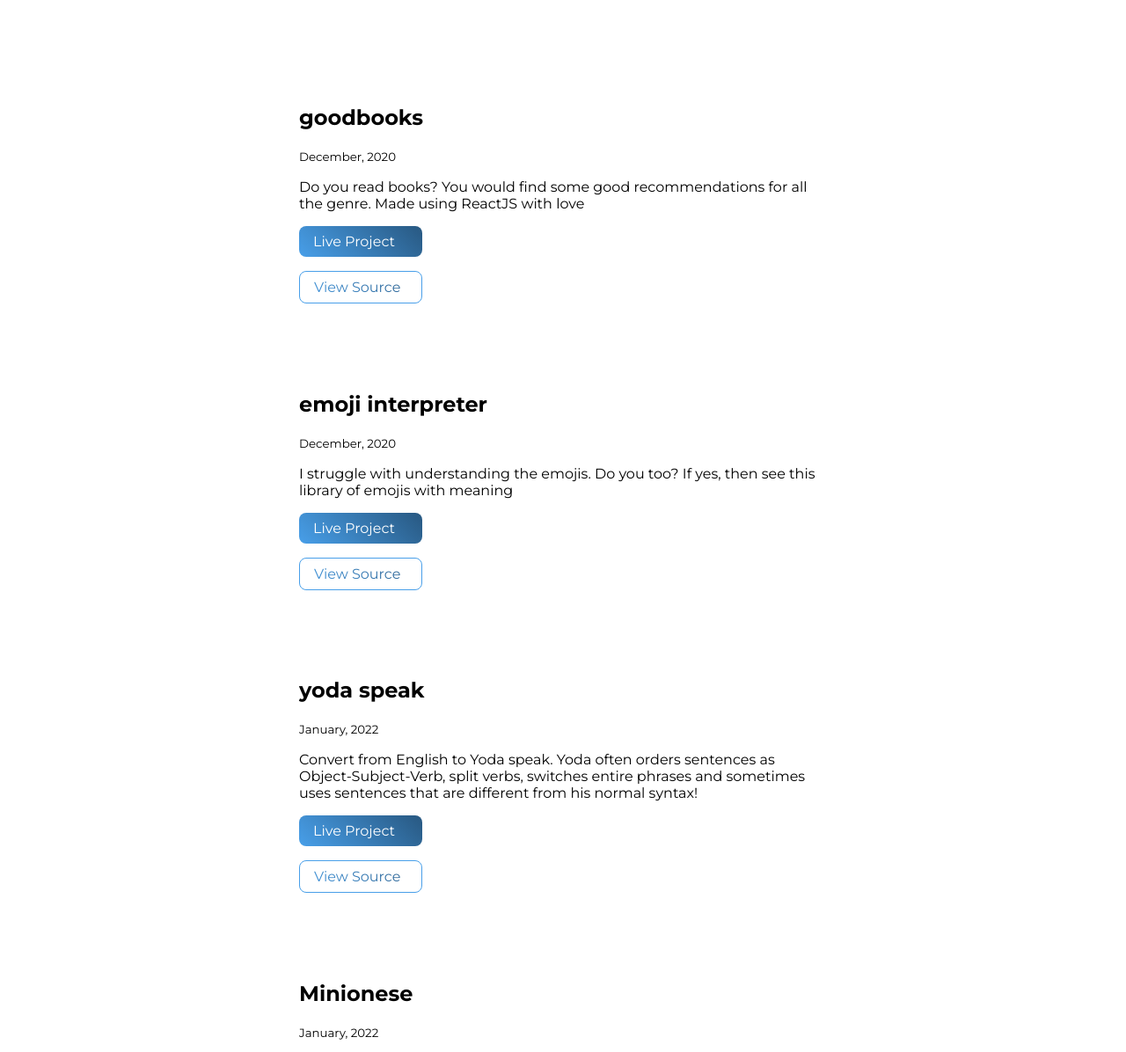
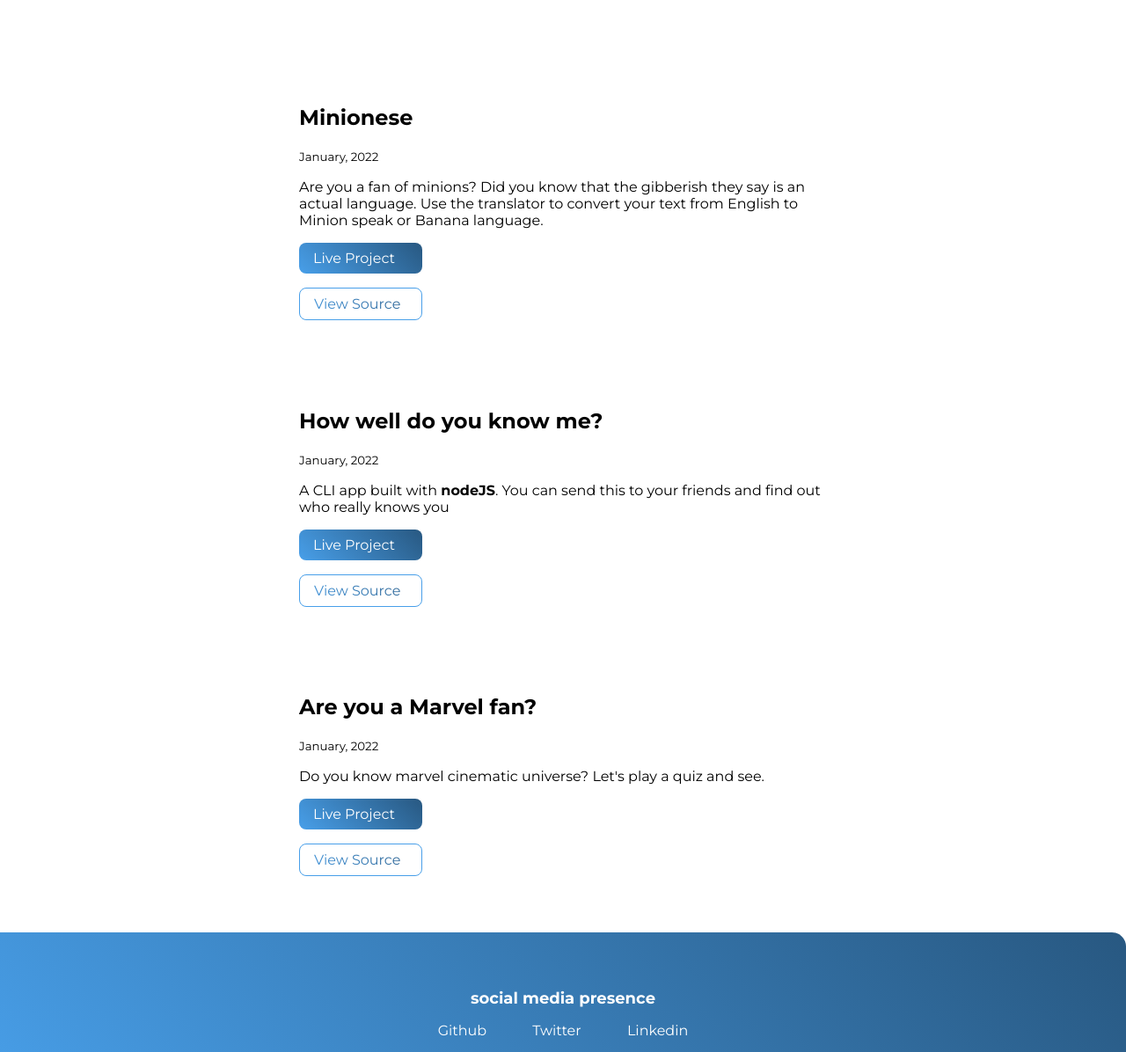
Before and after one commit to RavindraP04/Aadarsh-Balak-Portfolio, a plain HTML site: page projects.html in a window 1280 px wide. Shown: the part 261-1457 px from the top of the page at 88% size. Drawn offline with Linux system fonts and the light colour scheme.

Commit message:
Unnecessary projects removed

```diff
--- a/projects.html
+++ b/projects.html
@@ -28,7 +28,7 @@
 
     <ul class="list-non-bullet">
 
-        <li>
+<!--         <li>
             <article class="showcase-list container container-center ">
                 <h1>goodbooks</h1>
             <small>December, 2020</small>
@@ -40,8 +40,8 @@
             </article>
 
         </li>
-
-        <li>
+ -->
+<!--         <li>
             <article class="showcase-list container container-center ">
                 <h1>emoji interpreter</h1>
             <small>December, 2020</small>
@@ -52,9 +52,9 @@
 
             </article>
 
-        </li>
+        </li> -->
 
-        <li>
+<!--         <li>
             <article class="showcase-list container container-center ">
                 <h1>yoda speak</h1>
             <small>January, 2022</small>
@@ -66,7 +66,7 @@
             </article>
 
         </li>
-
+ -->
         <li>
             <article class="showcase-list container container-center ">
                 <h1>Minionese</h1>
```
